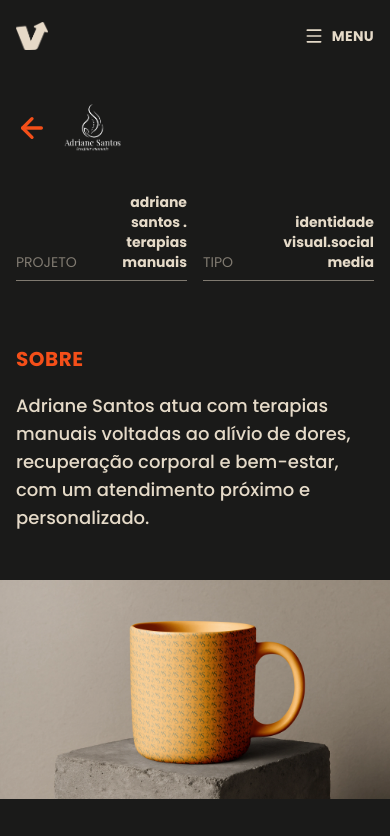
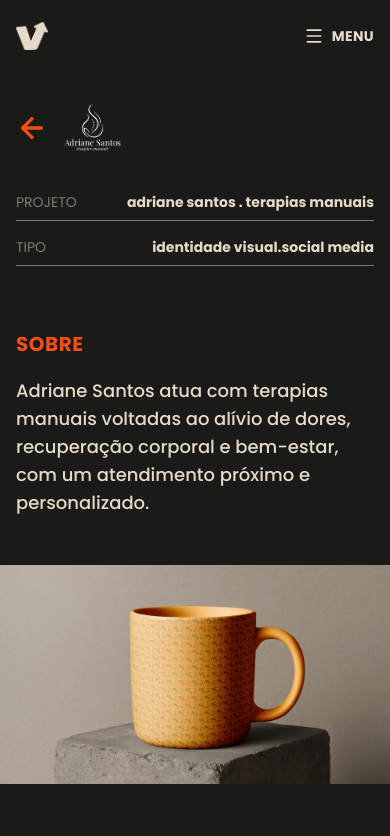
Before and after one commit to mateussantanasilva/Vira-Estudio, a React (Vite) app: page /cases/adriane-santos in a window 390 px wide. Shown: the top 836 px of the page. Built offline with nearby package versions, Linux system fonts and the light colour scheme.

Commit message:
style: adjust layout of CaseMeta and CaseDetail components for improved responsiveness

```diff
--- a/src/pages/case-page.tsx
+++ b/src/pages/case-page.tsx
@@ -91,7 +91,7 @@ function CaseMeta({
   const Value = as === "h1" ? "h1" : "p"
 
   return (
-    <div className="flex min-w-0 flex-1 items-end justify-between gap-3 border-b border-beige/50 pb-2 sm:gap-4">
+    <div className="flex w-full min-w-0 flex-1 items-end justify-between gap-3 border-b border-beige/50 pb-2 sm:gap-4 md:w-auto">
       <span className="text-right text-sm text-beige/50 uppercase sm:text-base">
         {label}
       </span>
@@ -205,7 +205,7 @@ function CaseDetail({ project }: { project: Project }) {
           </div>
         </div>
 
-        <header className="mt-10 flex items-stretch gap-4 sm:gap-8 lg:mt-14 lg:gap-12">
+        <header className="mt-10 flex flex-col gap-4 md:flex-row md:items-stretch md:gap-8 lg:mt-14 lg:gap-12">
           <CaseMeta as="h1" label="Projeto" value={project.title} />
           <CaseMeta label="Tipo" value={project.categories.join(".")} />
         </header>
```
